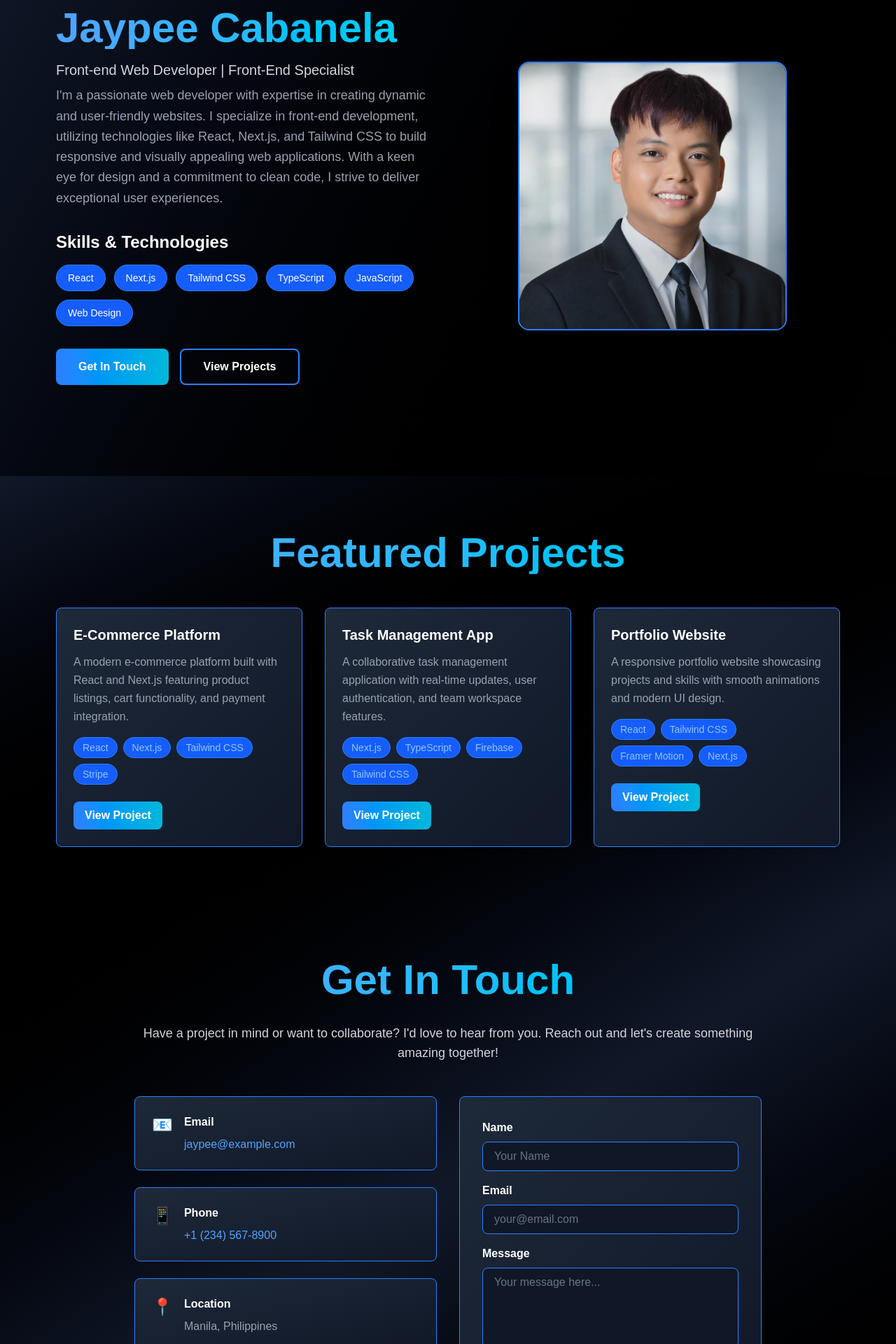
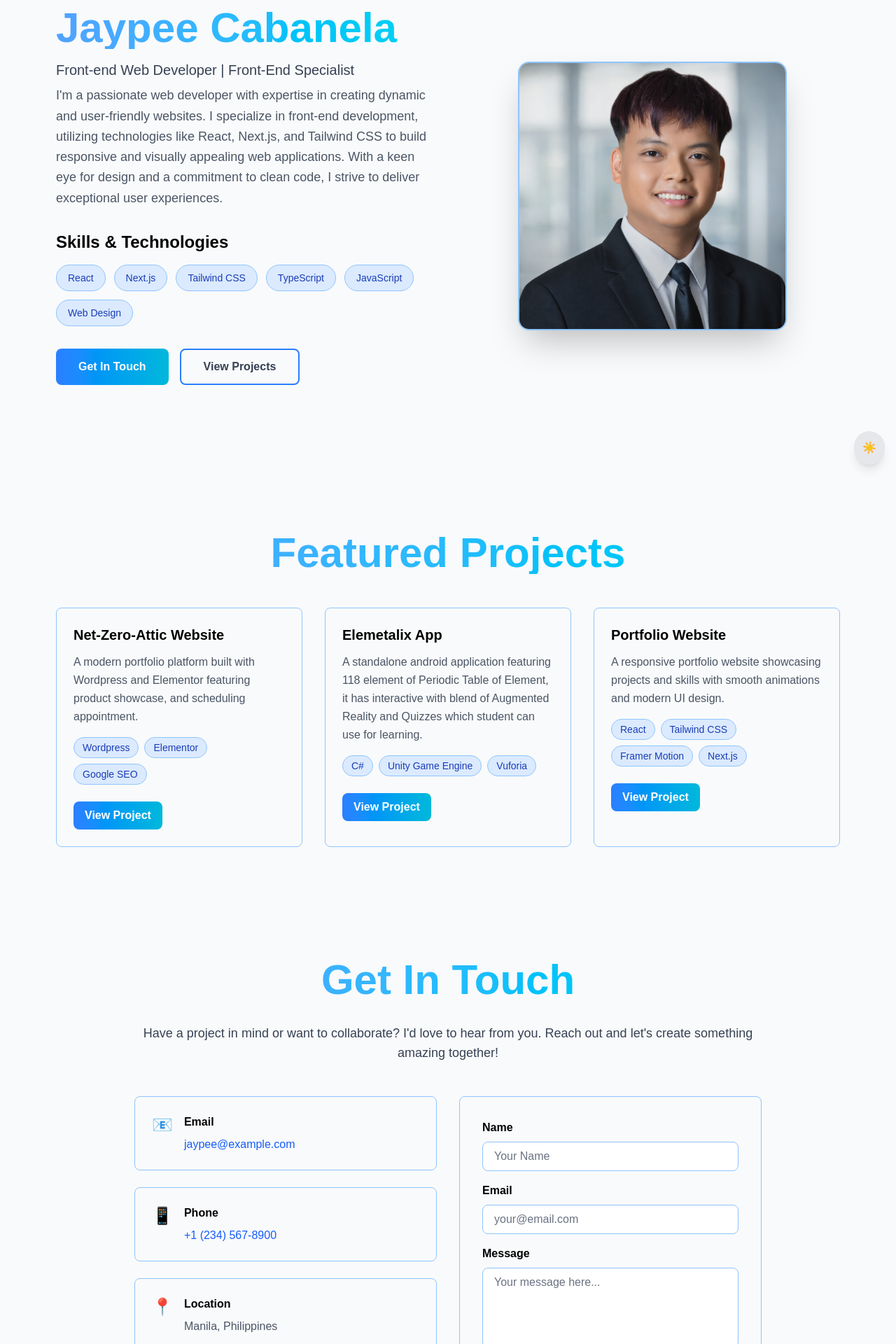
Before and after one commit to promptJaypee/jaypeewebsite, a Next.js app: page / in a window 1280 px wide. Shown: the part 120-2040 px from the top of the page at 70% size. Built offline with nearby package versions, Linux system fonts and the light colour scheme.

Commit message:
Light and Dark Mode

```diff
--- a/app/page.tsx
+++ b/app/page.tsx
@@ -1,32 +1,58 @@
+'use client';
+
 import Image from "next/image";
+import { useState, useEffect } from "react";
 
 export default function Home() {
+  const [isDark, setIsDark] = useState(false);
+
+  useEffect(() => {
+    const savedTheme = localStorage.getItem('theme');
+    const initialDark = savedTheme ? savedTheme === 'dark' : true;
+    setIsDark(initialDark);
+    if (initialDark) {
+      document.documentElement.classList.add('dark');
+    } else {
+      document.documentElement.classList.remove('dark');
+    }
+    localStorage.setItem('theme', initialDark ? 'dark' : 'light');
+  }, []);
+
+  useEffect(() => {
+    if (isDark) {
+      document.documentElement.classList.add('dark');
+    } else {
+      document.documentElement.classList.remove('dark');
+    }
+    localStorage.setItem('theme', isDark ? 'dark' : 'light');
+  }, [isDark]);
+
   return (
-    <main className="w-full min-h-screen bg-linear-to-br from-gray-900 via-black to-gray-900">
+    <main className="w-full min-h-screen bg-gray-50 dark:bg-linear-to-br dark:from-gray-900 dark:via-black dark:to-gray-900">
       {/* Hero Section */}
       <section className="flex flex-col lg:flex-row items-center justify-center gap-12 px-6 lg:px-20 py-20 min-h-screen">
         {/* Left Content */}
-        <div className="flex-1 flex flex-col justify-center text-white max-w-2xl">
+        <div className="flex-1 flex flex-col justify-center text-black dark:text-white max-w-2xl">
           <h1 className="text-5xl lg:text-6xl font-bold mb-4 bg-linear-to-r from-blue-400 to-cyan-400 bg-clip-text text-transparent">
             Jaypee Cabanela
           </h1>
 
-          <p className="text-xl text-gray-300 mb-2">
+          <p className="text-xl text-gray-700 dark:text-gray-300 mb-2">
             Front-end Web Developer | Front-End Specialist
           </p>
 
-          <p className="text-lg text-gray-400 leading-relaxed mb-8">
-            I'm a passionate web developer with expertise in creating dynamic
-            and user-friendly websites. I specialize in front-end development,
-            utilizing technologies like React, Next.js, and Tailwind CSS to
-            build responsive and visually appealing web applications. With a
-            keen eye for design and a commitment to clean code, I strive to
-            deliver exceptional user experiences.
+          <p className="text-lg text-gray-600 dark:text-gray-400 leading-relaxed mb-8">
+            I&apos;m a passionate web developer with expertise in creating
+            dynamic and user-friendly websites. I specialize in front-end
+            development, utilizing technologies like React, Next.js, and
+            Tailwind CSS to build responsive and visually appealing web
+            applications. With a keen eye for design and a commitment to clean
+            code, I strive to deliver exceptional user experiences.
           </p>
 
           {/* Skills Section */}
           <div className="mb-8">
-            <h3 className="text-2xl font-semibold mb-4 text-white">
+            <h3 className="text-2xl font-semibold mb-4 text-black dark:text-white">
               Skills & Technologies
             </h3>
             <div className="flex flex-wrap gap-3">
@@ -40,7 +66,7 @@ export default function Home() {
               ].map((skill) => (
                 <span
                   key={skill}
-                  className="px-4 py-2 bg-blue-600 bg-opacity-30 text-white-200 rounded-full text-sm border border-blue-500 cursor-pointer hover:bg-blue-600 hover:bg-opacity-50 hover:text-white hover:border-cyan-400 hover:scale-110 hover:shadow-lg hover:shadow-blue-500/50 transition duration-300 transform"
+                  className="px-4 py-2 bg-blue-100 dark:bg-blue-600 dark:bg-opacity-30 text-blue-800 dark:text-blue-200 rounded-full text-sm border border-blue-300 dark:border-blue-500 cursor-pointer hover:bg-blue-200 dark:hover:bg-blue-600 dark:hover:bg-opacity-50 hover:text-blue-900 dark:hover:text-white hover:border-blue-400 dark:hover:border-cyan-400 hover:scale-110 hover:shadow-lg hover:shadow-blue-500/50 dark:hover:shadow-blue-500/50 transition duration-300 transform"
                 >
                   {skill}
                 </span>
@@ -53,7 +79,7 @@ export default function Home() {
             <button className="px-8 py-3 bg-linear-to-r from-blue-500 to-cyan-500 text-white font-semibold rounded-lg hover:shadow-2xl hover:shadow-blue-500/75 hover:scale-105 active:scale-95 transition duration-300 transform">
               Get In Touch
             </button>
-            <button className="px-8 py-3 border-2 border-blue-500 text-white-400 font-semibold rounded-lg hover:shadow-2xl hover:shadow-blue-500/75 hover:bg-blue-500 hover:bg-opacity-20 hover:scale-105 active:scale-95 hover:border-cyan-400 transition duration-300 transform">
+            <button className="px-8 py-3 border-2 border-blue-500 text-gray-700 dark:text-gray-400 font-semibold rounded-lg hover:shadow-2xl hover:shadow-blue-500/75 hover:bg-blue-100 dark:hover:bg-blue-500 dark:hover:bg-opacity-20 hover:scale-105 active:scale-95 hover:border-blue-400 dark:hover:border-cyan-400 transition duration-300 transform">
               View Projects
             </button>
           </div>
@@ -61,7 +87,7 @@ export default function Home() {
 
         {/* Right Image */}
         <div className="flex-1 flex justify-center items-center">
-          <div className="relative w-80 h-80 lg:w-96 lg:h-96 rounded-2xl overflow-hidden shadow-2xl border-2 border-blue-500 border-opacity-30">
+          <div className="relative w-80 h-80 lg:w-96 lg:h-96 rounded-2xl overflow-hidden shadow-2xl border-2 border-blue-300 dark:border-blue-500 dark:border-opacity-30">
             <Image
               src="/profile.png"
               alt="Jaypee Cabanela Profile"
@@ -74,58 +100,66 @@ export default function Home() {
       </section>
 
       {/* Projects Section */}
-      <section className="w-full py-20 px-6 lg:px-20 bg-gradient-to-br from-gray-900 via-black to-gray-900">
+      <section className="w-full py-20 px-6 lg:px-20 bg-gray-50 dark:bg-linear-to-br dark:from-gray-900 dark:via-black dark:to-gray-900">
         <div className="max-w-6xl mx-auto">
-          <h2 className="text-5xl lg:text-6xl font-bold mb-12 text-center bg-gradient-to-r from-blue-400 to-cyan-400 bg-clip-text text-transparent">
+          <h2 className="text-5xl lg:text-6xl font-bold mb-12 text-center bg-linear-to-r from-blue-400 to-cyan-400 bg-clip-text text-transparent">
             Featured Projects
           </h2>
 
           <div className="grid grid-cols-1 md:grid-cols-2 lg:grid-cols-3 gap-8">
             {[
               {
-                title: "E-Commerce Platform",
+                title: "Net-Zero-Attic Website",
                 description:
-                  "A modern e-commerce platform built with React and Next.js featuring product listings, cart functionality, and payment integration.",
-                tech: ["React", "Next.js", "Tailwind CSS", "Stripe"],
+                  "A modern portfolio platform built with Wordpress and Elementor featuring product showcase, and scheduling appointment.",
+                tech: ["Wordpress", "Elementor", "Google SEO"],
+                url: "https://net-zero-attic.com",
               },
               {
-                title: "Task Management App",
+                title: "Elemetalix App",
                 description:
-                  "A collaborative task management application with real-time updates, user authentication, and team workspace features.",
-                tech: ["Next.js", "TypeScript", "Firebase", "Tailwind CSS"],
+                  "A standalone android application featuring 118 element of Periodic Table of Element, it has interactive with blend of Augmented Reality and Quizzes which student can use for learning.",
+                tech: ["C#", "Unity Game Engine", "Vuforia"],
+                url: "https://github.com/johnrefani/Elementalix",
               },
               {
                 title: "Portfolio Website",
                 description:
                   "A responsive portfolio website showcasing projects and skills with smooth animations and modern UI design.",
                 tech: ["React", "Tailwind CSS", "Framer Motion", "Next.js"],
+                url: "https://jaypee.online",
               },
             ].map((project, index) => (
               <div
                 key={index}
-                className="group relative bg-gradient-to-br from-gray-800 to-gray-900 rounded-lg overflow-hidden border border-blue-500 border-opacity-30 hover:border-cyan-400 transition duration-300 hover:shadow-2xl hover:shadow-blue-500/50 p-6"
+                className="group relative bg-gray-50 dark:bg-linear-to-br dark:from-gray-800 dark:to-gray-900 rounded-lg overflow-hidden border border-blue-300 dark:border-blue-500 dark:border-opacity-30 hover:border-blue-400 dark:hover:border-cyan-400 transition duration-300 hover:shadow-2xl hover:shadow-blue-500/50 dark:hover:shadow-blue-500/50 p-6"
               >
-                <div className="absolute inset-0 bg-gradient-to-r from-blue-500 to-cyan-500 opacity-0 group-hover:opacity-10 transition duration-300"></div>
+                <div className="absolute inset-0 bg-linear-to-r from-blue-500 to-cyan-500 opacity-0 group-hover:opacity-10 transition duration-300"></div>
                 <div className="relative z-10">
-                  <h3 className="text-xl font-bold text-white mb-3 group-hover:text-cyan-300 transition">
+                  <h3 className="text-xl font-bold text-black dark:text-white mb-3 group-hover:text-cyan-300 transition">
                     {project.title}
                   </h3>
-                  <p className="text-gray-400 mb-4 leading-relaxed">
+                  <p className="text-gray-600 dark:text-gray-400 mb-4 leading-relaxed">
                     {project.description}
                   </p>
                   <div className="flex flex-wrap gap-2">
                     {project.tech.map((tech) => (
                       <span
                         key={tech}
-                        className="px-3 py-1 bg-blue-600 bg-opacity-30 text-blue-300 rounded-full text-sm border border-blue-500 border-opacity-50"
+                        className="px-3 py-1 bg-blue-100 dark:bg-blue-600 dark:bg-opacity-30 text-blue-800 dark:text-blue-300 rounded-full text-sm border border-blue-300 dark:border-blue-500 dark:border-opacity-50"
                       >
                         {tech}
                       </span>
                     ))}
                   </div>
-                  <button className="mt-6 px-4 py-2 bg-gradient-to-r from-blue-500 to-cyan-500 text-white font-semibold rounded-lg hover:shadow-lg hover:shadow-blue-500/75 hover:scale-105 active:scale-95 transition duration-300 transform">
+                  <a
+                    href={project.url}
+                    target="_blank"
+                    rel="noopener noreferrer"
+                    className="mt-6 px-4 py-2 bg-linear-to-r from-blue-500 to-cyan-500 text-white font-semibold rounded-lg hover:shadow-lg hover:shadow-blue-500/75 hover:scale-105 active:scale-95 transition duration-300 transform inline-block"
+                  >
                     View Project
-                  </button>
+                  </a>
                 </div>
               </div>
             ))}
@@ -134,27 +168,28 @@ export default function Home() {
       </section>
 
       {/* Contact Section */}
-      <section className="w-full py-20 px-6 lg:px-20 bg-gradient-to-br from-black via-gray-900 to-black">
+      <section className="w-full py-20 px-6 lg:px-20 bg-gray-50 dark:bg-linear-to-br dark:from-black dark:via-gray-900 dark:to-black">
         <div className="max-w-4xl mx-auto">
-          <h2 className="text-5xl lg:text-6xl font-bold mb-8 text-center bg-gradient-to-r from-blue-400 to-cyan-400 bg-clip-text text-transparent">
+          <h2 className="text-5xl lg:text-6xl font-bold mb-8 text-center bg-linear-to-r from-blue-400 to-cyan-400 bg-clip-text text-transparent">
             Get In Touch
           </h2>
-          <p className="text-gray-300 text-center text-lg mb-12">
-            Have a project in mind or want to collaborate? I'd love to hear from
-            you. Reach out and let's create something amazing together!
+          <p className="text-gray-700 dark:text-gray-300 text-center text-lg mb-12">
+            Have a project in mind or want to collaborate? I&apos;d love to hear
+            from you. Reach out and let&apos;s create something amazing
+            together!
           </p>
 
           <div className="grid grid-cols-1 md:grid-cols-2 gap-8">
             {/* Contact Information */}
             <div className="space-y-6">
-              <div className="bg-gradient-to-br from-gray-800 to-gray-900 rounded-lg border border-blue-500 border-opacity-30 p-6 hover:border-cyan-400 transition duration-300 hover:shadow-lg hover:shadow-blue-500/50">
+              <div className="bg-gray-50 dark:bg-linear-to-br dark:from-gray-800 dark:to-gray-900 rounded-lg border border-blue-300 dark:border-blue-500 dark:border-opacity-30 p-6 hover:border-blue-400 dark:hover:border-cyan-400 transition duration-300 hover:shadow-lg hover:shadow-blue-500/50 dark:hover:shadow-blue-500/50">
                 <div className="flex items-start gap-4">
                   <div className="text-2xl">📧</div>
                   <div>
-                    <h3 className="text-white font-semibold mb-2">Email</h3>
+                    <h3 className="text-black dark:text-white font-semibold mb-2">Email</h3>
                     <a
                       href="mailto:jaypee@example.com"
-                      className="text-blue-400 hover:text-cyan-400 transition"
+                      className="text-blue-600 dark:text-blue-400 hover:text-blue-800 dark:hover:text-cyan-400 transition"
                     >
                       jaypee@example.com
                     </a>
@@ -162,14 +197,14 @@ export default function Home() {
                 </div>
               </div>
 
-              <div className="bg-gradient-to-br from-gray-800 to-gray-900 rounded-lg border border-blue-500 border-opacity-30 p-6 hover:border-cyan-400 transition duration-300 hover:shadow-lg hover:shadow-blue-500/50">
+              <div className="bg-gray-50 dark:bg-linear-to-br dark:from-gray-800 dark:to-gray-900 rounded-lg border border-blue-300 dark:border-blue-500 dark:border-opacity-30 p-6 hover:border-blue-400 dark:hover:border-cyan-400 transition duration-300 hover:shadow-lg hover:shadow-blue-500/50 dark:hover:shadow-blue-500/50">
                 <div className="flex items-start gap-4">
                   <div className="text-2xl">📱</div>
                   <div>
-                    <h3 className="text-white font-semibold mb-2">Phone</h3>
+                    <h3 className="text-black dark:text-white font-semibold mb-2">Phone</h3>
                     <a
                       href="tel:+1234567890"
-                      className="text-blue-400 hover:text-cyan-400 transition"
+                      className="text-blue-600 dark:text-blue-400 hover:text-blue-800 dark:hover:text-cyan-400 transition"
                     >
                       +1 (234) 567-8900
                     </a>
@@ -177,56 +212,56 @@ export default function Home() {
                 </div>
               </div>
 
-              <div className="bg-gradient-to-br from-gray-800 to-gray-900 rounded-lg border border-blue-500 border-opacity-30 p-6 hover:border-cyan-400 transition duration-300 hover:shadow-lg hover:shadow-blue-500/50">
+              <div className="bg-gray-50 dark:bg-linear-to-br dark:from-gray-800 dark:to-gray-900 rounded-lg border border-blue-300 dark:border-blue-500 dark:border-opacity-30 p-6 hover:border-blue-400 dark:hover:border-cyan-400 transition duration-300 hover:shadow-lg hover:shadow-blue-500/50 dark:hover:shadow-blue-500/50">
                 <div className="flex items-start gap-4">
                   <div className="text-2xl">📍</div>
                   <div>
-                    <h3 className="text-white font-semibold mb-2">Location</h3>
-                    <p className="text-gray-400">Manila, Philippines</p>
+                    <h3 className="text-black dark:text-white font-semibold mb-2">Location</h3>
+                    <p className="text-gray-600 dark:text-gray-400">Manila, Philippines</p>
                   </div>
                 </div>
               </div>
             </div>
 
             {/* Contact Form */}
-            <div className="bg-gradient-to-br from-gray-800 to-gray-900 rounded-lg border border-blue-500 border-opacity-30 p-8 hover:border-cyan-400 transition duration-300 hover:shadow-lg hover:shadow-blue-500/50">
-              <form className="space-y-4">
+            <div className="bg-gray-50 dark:bg-linear-to-br dark:from-gray-800 dark:to-gray-900 rounded-lg border border-blue-300 dark:border-blue-500 dark:border-opacity-30 p-8 hover:border-blue-400 dark:hover:border-cyan-400 transition duration-300 hover:shadow-lg hover:shadow-blue-500/50 dark:hover:shadow-blue-500/50">
+              <form className="space-y-4" onSubmit={(e) => e.preventDefault()}>
                 <div>
-                  <label className="block text-white font-semibold mb-2">
+                  <label className="block text-black dark:text-white font-semibold mb-2">
                     Name
                   </label>
                   <input
                     type="text"
                     placeholder="Your Name"
-                    className="w-full bg-gray-900 border border-blue-500 border-opacity-30 rounded-lg px-4 py-2 text-white placeholder-gray-500 focus:outline-none focus:border-cyan-400 focus:shadow-lg focus:shadow-cyan-400/50 transition"
+                    className="w-full bg-white dark:bg-gray-900 border border-blue-300 dark:border-blue-500 dark:border-opacity-30 rounded-lg px-4 py-2 text-black dark:text-white placeholder-gray-500 dark:placeholder-gray-500 focus:outline-none focus:border-cyan-400 focus:shadow-lg focus:shadow-cyan-400/50 transition"
                   />
                 </div>
 
                 <div>
-                  <label className="block text-white font-semibold mb-2">
+                  <label className="block text-black dark:text-white font-semibold mb-2">
                     Email
                   </label>
                   <input
                     type="email"
                     placeholder="your@email.com"
-                    className="w-full bg-gray-900 border border-blue-500 border-opacity-30 rounded-lg px-4 py-2 text-white placeholder-gray-500 focus:outline-none focus:border-cyan-400 focus:shadow-lg focus:shadow-cyan-400/50 transition"
+                    className="w-full bg-white dark:bg-gray-900 border border-blue-300 dark:border-blue-500 dark:border-opacity-30 rounded-lg px-4 py-2 text-black dark:text-white placeholder-gray-500 dark:placeholder-gray-500 focus:outline-none focus:border-cyan-400 focus:shadow-lg focus:shadow-cyan-400/50 transition"
                   />
                 </div>
 
                 <div>
-                  <label className="block text-white font-semibold mb-2">
+                  <label className="block text-black dark:text-white font-semibold mb-2">
                     Message
                   </label>
                   <textarea
                     placeholder="Your message here..."
                     rows={4}
-                    className="w-full bg-gray-900 border border-blue-500 border-opacity-30 rounded-lg px-4 py-2 text-white placeholder-gray-500 focus:outline-none focus:border-cyan-400 focus:shadow-lg focus:shadow-cyan-400/50 transition resize-none"
+                    className="w-full bg-white dark:bg-gray-900 border border-blue-300 dark:border-blue-500 dark:border-opacity-30 rounded-lg px-4 py-2 text-black dark:text-white placeholder-gray-500 dark:placeholder-gray-500 focus:outline-none focus:border-cyan-400 focus:shadow-lg focus:shadow-cyan-400/50 transition resize-none"
                   ></textarea>
                 </div>
 
                 <button
                   type="submit"
-                  className="w-full px-6 py-3 bg-gradient-to-r from-blue-500 to-cyan-500 text-white font-semibold rounded-lg hover:shadow-2xl hover:shadow-blue-500/75 hover:scale-105 active:scale-95 transition duration-300 transform"
+                  className="w-full px-6 py-3 bg-linear-to-r from-blue-500 to-cyan-500 text-white font-semibold rounded-lg hover:shadow-2xl hover:shadow-blue-500/75 hover:scale-105 active:scale-95 transition duration-300 transform"
                 >
                   Send Message
                 </button>
@@ -237,31 +272,40 @@ export default function Home() {
       </section>
 
       {/* Footer CTA */}
-      <div className="border-t border-gray-700 bg-black bg-opacity-50 py-12 px-6 text-center">
-        <p className="text-gray-300 text-lg mb-4">
+      <div className="border-t border-gray-300 dark:border-gray-700 bg-gray-100 dark:bg-black dark:bg-opacity-50 py-12 px-6 text-center">
+        <p className="text-gray-700 dark:text-gray-300 text-lg mb-4">
           Lets connect and bring your web projects to life!
         </p>
         <div className="flex justify-center gap-6">
           <a
             href="#"
-            className="text-blue-400 hover:underline-offset-2 hover:text-blue-300 transition  relative inline-block after:absolute after:left-1/2 after:-bottom-1 after:h-0.75 after:w-0 after:-translate-x-1/2 after:bg-blue-500 after:transition-all after:duration-300 hover:after:w-full"
+            className="text-blue-600 dark:text-blue-400 hover:underline-offset-2 hover:text-blue-800 dark:hover:text-blue-300 transition  relative inline-block after:absolute after:left-1/2 after:-bottom-1 after:h-0.75 after:w-0 after:-translate-x-1/2 after:bg-blue-600 dark:after:bg-blue-500 after:transition-all after:duration-300 hover:after:w-full"
           >
             LinkedIn
           </a>
           <a
             href="#"
-            className="text-blue-400 hover:underline-offset-2 hover:text-blue-300 transition  relative inline-block after:absolute after:left-1/2 after:-bottom-1 after:h-0.75 after:w-0 after:-translate-x-1/2 after:bg-blue-500 after:transition-all after:duration-300 hover:after:w-full"
+            className="text-blue-600 dark:text-blue-400 hover:underline-offset-2 hover:text-blue-800 dark:hover:text-blue-300 transition  relative inline-block after:absolute after:left-1/2 after:-bottom-1 after:h-0.75 after:w-0 after:-translate-x-1/2 after:bg-blue-600 dark:after:bg-blue-500 after:transition-all after:duration-300 hover:after:w-full"
           >
             GitHub
           </a>
           <a
             href="#"
-            className="text-blue-400 hover:underline-offset-2 hover:text-blue-300 transition  relative inline-block after:absolute after:left-1/2 after:-bottom-1 after:h-0.75 after:w-0 after:-translate-x-1/2 after:bg-blue-500 after:transition-all after:duration-300 hover:after:w-full"
+            className="text-blue-600 dark:text-blue-400 hover:underline-offset-2 hover:text-blue-800 dark:hover:text-blue-300 transition  relative inline-block after:absolute after:left-1/2 after:-bottom-1 after:h-0.75 after:w-0 after:-translate-x-1/2 after:bg-blue-600 dark:after:bg-blue-500 after:transition-all after:duration-300 hover:after:w-full"
           >
             Email
           </a>
         </div>
       </div>
+
+      {/* Theme Toggle Button */}
+      <button
+        onClick={() => setIsDark(!isDark)}
+        className="fixed bottom-4 right-4 p-3 bg-gray-200 text-gray-800 dark:bg-gray-800 dark:text-white rounded-full shadow-lg hover:shadow-xl transition duration-300 z-50"
+        aria-label="Toggle theme"
+      >
+        {isDark ? '☀️' : '🌙'}
+      </button>
     </main>
   );
 }
```
Also changed, not shown: tailwind.config.js (added, +13 -0 lines).
